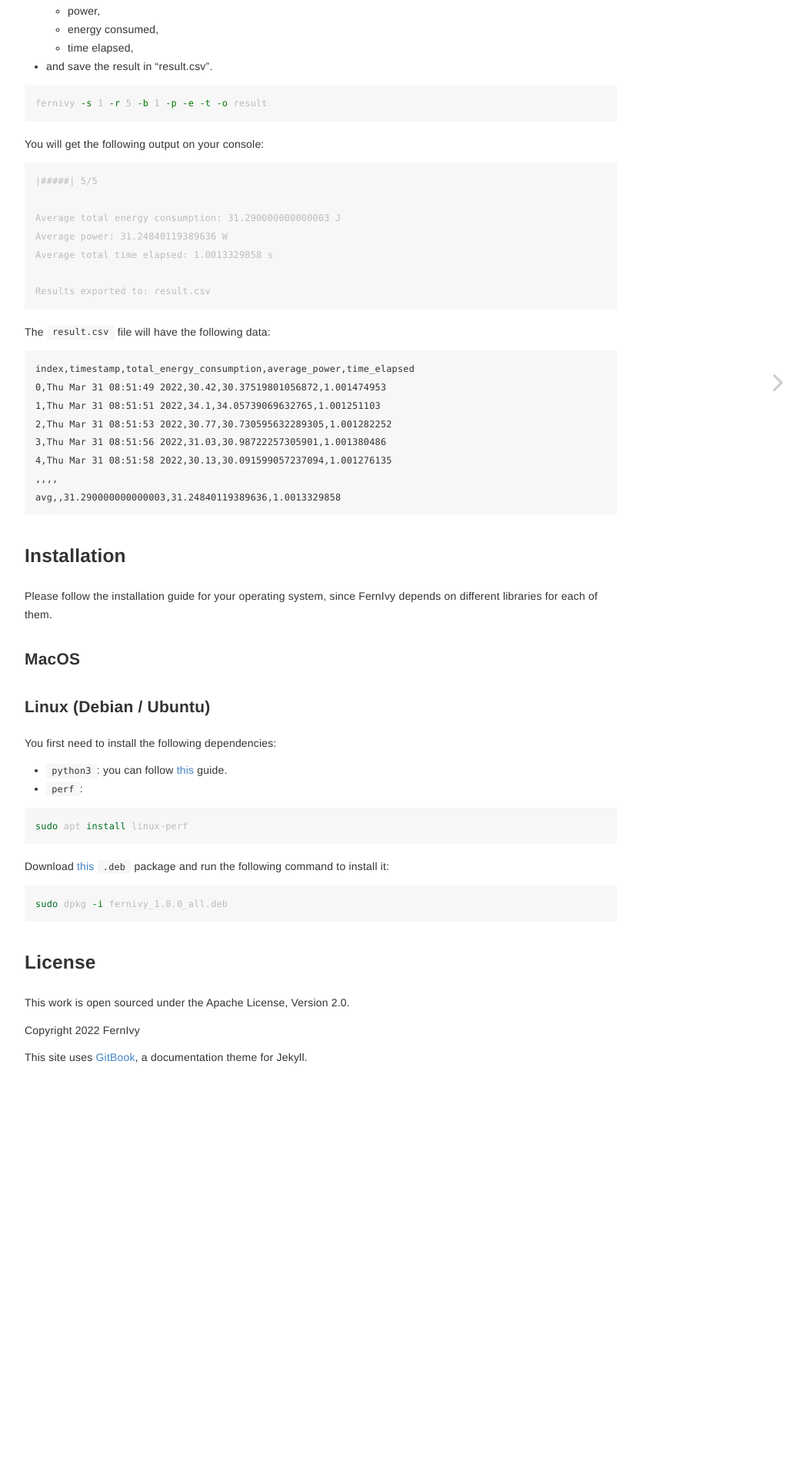
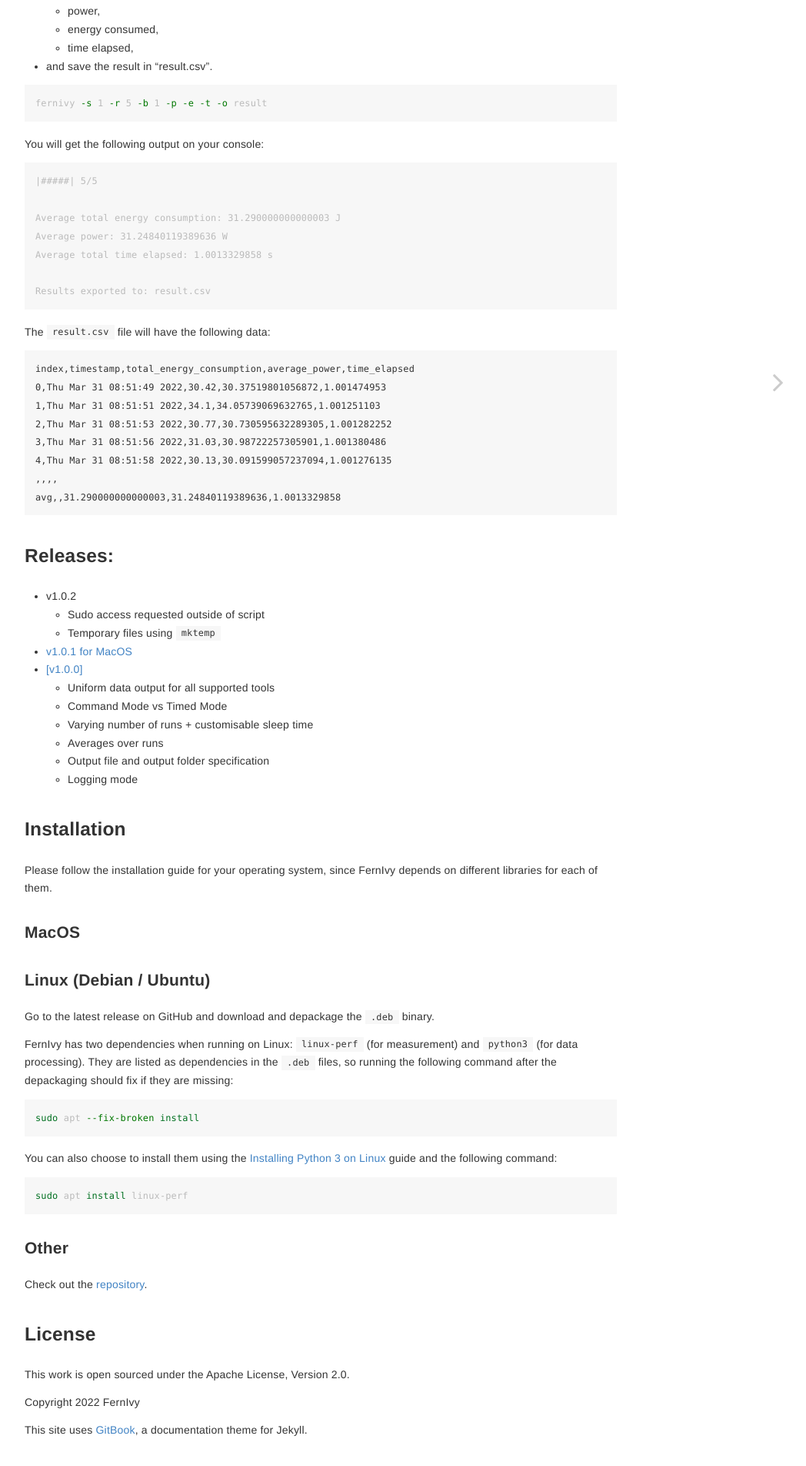
Before and after one commit to fernivy/docs, a Jekyll site: the page built from index.md, in a window 1280 px wide. Shown: the part 968-2872 px from the top of the page at 77% size, without its empty margins (223-1271 px from the left). Built offline with Jekyll 4.4.1, drawn with Linux system fonts in a browser that asks for light colours.

Commit message:
Add releases and Linux installation guide

````diff
--- a/_config.yml
+++ b/_config.yml
@@ -52,3 +52,9 @@ regenerate:       true
 plugins:
   - jekyll-feed
   - jemoji
+
+defaults:
+  - scope:
+      path: "assets/images"
+    values:
+      image: true
--- a/index.md
+++ b/index.md
@@ -71,6 +71,21 @@ index,timestamp,total_energy_consumption,average_power,time_elapsed
 ,,,,
 avg,,31.290000000000003,31.24840119389636,1.0013329858
 ```
+
+## Releases:
+
+* v1.0.2
+    * Sudo access requested outside of script
+    * Temporary files using `mktemp`
+* <a href="https://github.com/fernivy/fernivy/releases/tag/v1.0.1-macos" target="blank">v1.0.1 for MacOS</a>
+* <a href="https://github.com/fernivy/fernivy/releases/tag/v1.0.0" target="blank">[v1.0.0]</a>
+    * Uniform data output for all supported tools
+    * Command Mode vs Timed Mode
+    * Varying number of runs + customisable sleep time
+    * Averages over runs
+    * Output file and output folder specification
+    * Logging mode
+
 ## Installation
 
 Please follow the installation guide for your operating system, since FernIvy depends on different libraries for each of them.
@@ -79,20 +94,23 @@ Please follow the installation guide for your operating system, since FernIvy de
 
 ### Linux (Debian / Ubuntu)
 
-You first need to install the following dependencies:
+Go to the latest release on GitHub and download and depackage the `.deb` binary.
 
-* `python3`: you can follow [this](https://docs.python-guide.org/starting/install3/linux/) guide.
-* `perf`:
+FernIvy has two dependencies when running on Linux: `linux-perf` (for measurement) and `python3` (for data processing). They are listed as dependencies in the `.deb` files, so running the following command after the depackaging should fix if they are missing:
+
+```bash
+sudo apt --fix-broken install
+```
+
+You can also choose to install them using the <a href="https://docs.python-guide.org/starting/install3/linux/" target="_blank">Installing Python 3 on Linux</a> guide and the following command:
 
 ```bash
 sudo apt install linux-perf
 ```
 
-Download [this](https://www.flaticon.com/free-icon/work-in-progress_5578703) `.deb` package and run the following command to install it:
+### Other
 
-```bash
-sudo dpkg -i fernivy_1.0.0_all.deb
-```
+Check out the <a href="https://github.com/fernivy/fernivy" target="_blank">repository</a>.
 
 ## License
 
````
Also changed, not shown: assets/images/logo.jpeg (added).
